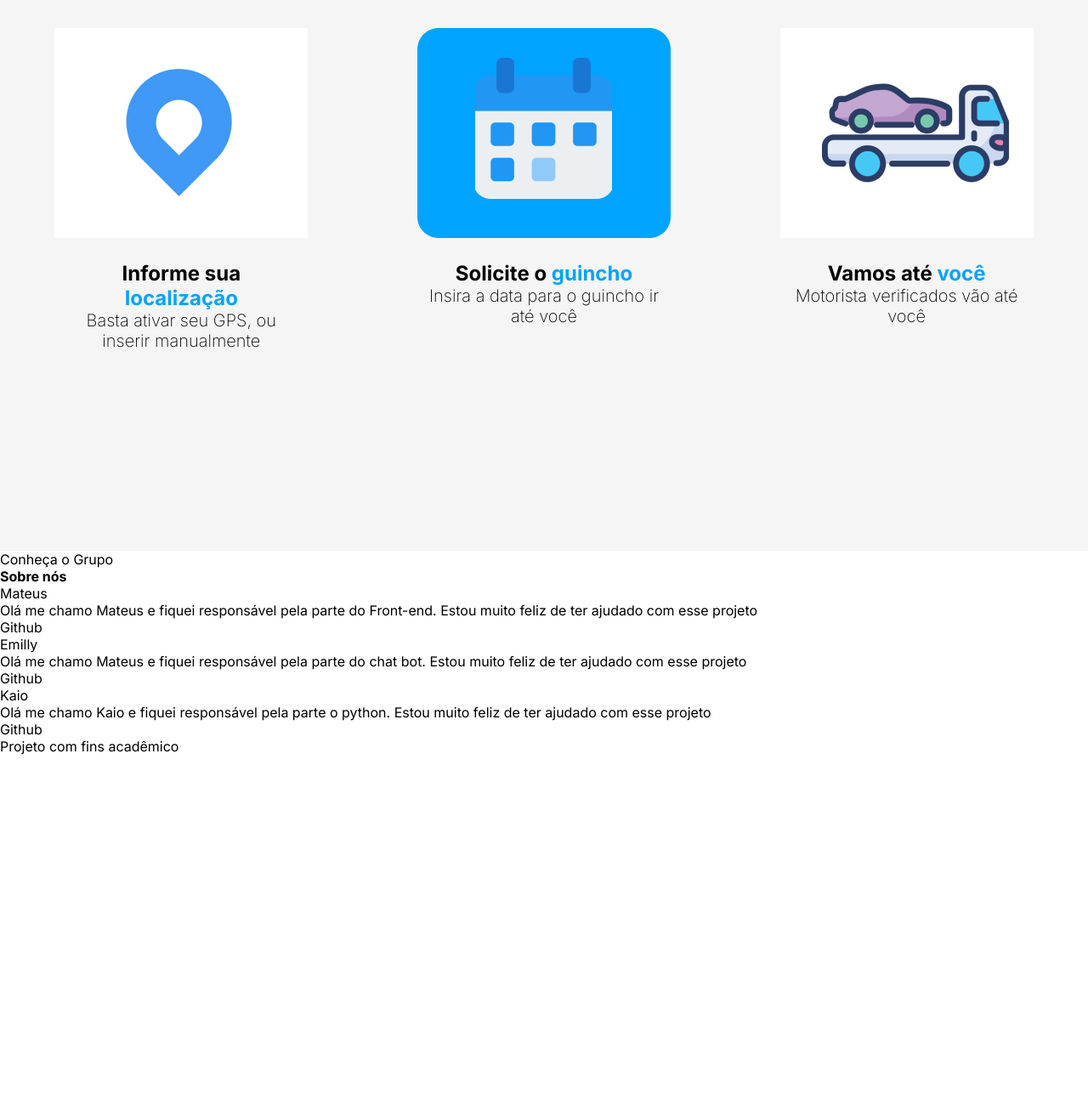
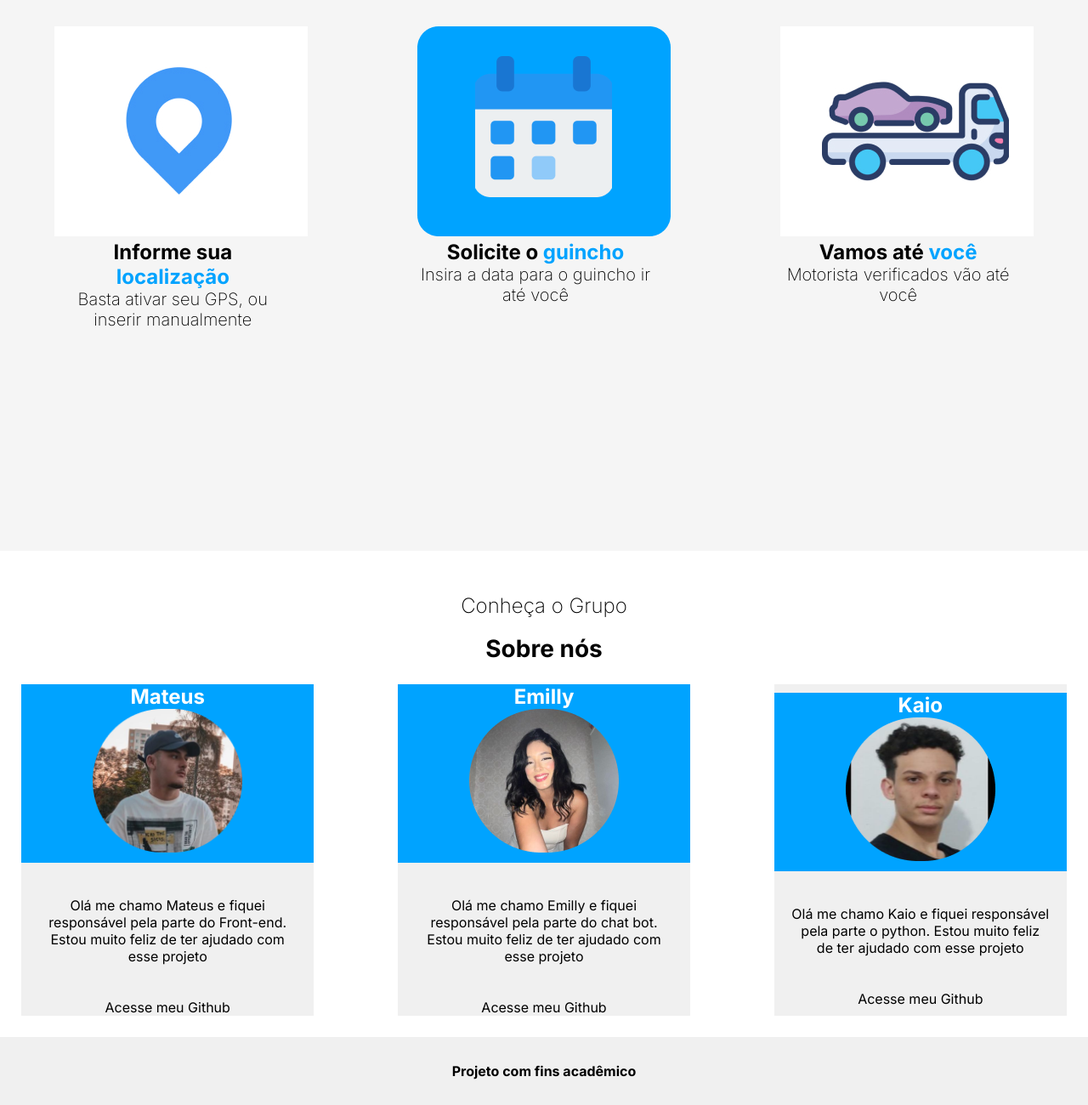
Before and after one commit to mateush-souza/challegen-fiap, a plain HTML site: page src/index.html in a window 1280 px wide. Shown: the part 1155-2455 px from the top of the page at 85% size. Before the commit the page ends 2043 px from the top, so only its background shows below. Drawn offline with nearby package versions, Linux system fonts and the light colour scheme.

Commit message:
feat: responsive and style create

```diff
--- a/src/assests/css/home.css
+++ b/src/assests/css/home.css
@@ -57,11 +57,6 @@
     border-radius: 50px;
 }
 
-.description-container-work {
-    display: flex;
-    justify-content: space-around;
-}
-
 .text {
     display: flex;
     flex-flow: column;
@@ -78,3 +73,84 @@
     font-size: 20px;
     font-weight: 200;
 }
+
+.cards {
+    display: flex;
+    justify-content: space-between;
+    flex-direction: column;
+    margin-top: 50px;
+}
+
+.grid {
+    padding: 25px;
+    display: flex;
+    justify-content: space-between;
+}
+
+.header-card {
+    background-color: #00A3FF;
+    display: flex;
+    flex-direction: column;
+    width: 100%;
+    height: 210px;
+    align-items: center;
+}
+
+.card-container {
+    display: flex;
+    flex-direction: column;
+    text-align: center;
+    align-items: center;
+    justify-content: center;
+    background-color: #F0F0F0;
+    max-width: 28%;
+}
+
+
+.title-card {
+    font-weight: bold;
+    color: white;
+    font-size: 24px;
+}
+
+.description-card {
+    margin: 40px 20px 40px;
+}
+
+.footer {
+    background-color: #F0F0F0;
+    color: black;
+    width: 100%;
+    font-weight: bold;
+    font-size: 30px;
+    display: flex;
+    align-items: center;
+    justify-content:center;
+    height: 80px;
+    text-align: center;
+}
+
+@media (max-width: 1042px) {
+    .image-home {
+        display: none;
+    }
+    .image-container-work {
+        display: flex;
+        flex-flow: column;
+        align-items: center;
+    }
+    .container-calendar {
+        margin: 35px 0 35px;
+    }
+
+    .grid {
+        display: flex;
+        align-items: center;
+        flex-direction: column;
+    }
+
+    .card-container {
+        margin-bottom: 20px;
+        max-width: 90%;
+    }
+}
--- a/src/index.html
+++ b/src/index.html
@@ -1,40 +1,54 @@
 <!DOCTYPE html>
 <html lang="pt-BR">
+
 <head>
     <meta charset="UTF-8">
     <meta name="viewport" content="width=device-width, initial-scale=1.0">
     <link rel="stylesheet" href="/src/assests/css/home.css">
     <link rel="stylesheet" href="/src/assests/css/header.css">
     <link rel="stylesheet" href="/src/assests/css/reset.css">
-    <link rel="stylesheet" href="https://fonts.googleapis.com/css2?family=Material+Symbols+Outlined:opsz,wght,FILL,GRAD@20..48,100..700,0..1,-50..200" />
+    <link rel="stylesheet"
+        href="https://fonts.googleapis.com/css2?family=Material+Symbols+Outlined:opsz,wght,FILL,GRAD@20..48,100..700,0..1,-50..200" />
     <script src="/src/js/menu.js"></script>
     <title>Projeto</title>
 </head>
+
 <body>
     <header>
-        <!-- <span id="burguer" class="material-symbols-outlined" onclick="clickMenu()">
-            menu
-            </span> -->
         <nav class="navbar">
-            <img
-                class="nav-logo"
-                src="/src/assests/img/porto.png"
-                alt="Logo Porto"
-                width="180px"
-                height="50px"
-            />
+            <img class="nav-logo" src="/src/assests/img/porto.png" alt="Logo Porto" width="180px" height="50px" />
             <ul class="nav-container">
-                <li id="items" class="nav-items"><a href="#">Sobre nós</a></li>
-                <li id="items" class="nav-items"><a href="#">Como trabalhamos</a></li>
-                <li id="items" class="nav-items"><a href="#">Localização</a></li>
+                <li class="nav-items"><a href="#">Sobre nós</a></li>
+                <li class="nav-items"><a href="#">Como trabalhamos</a></li>
+                <li class="nav-items"><a href="#">Localização</a></li>
             </ul>
             <ul class="register">
-                <li id="items" class="nav-items"><a href="#">Inscrever-se</a></li>
+                <li class="nav-items"><a href="#">Inscrever-se</a></li>
                 <li>
-                    <button id="items" class="btn nav-items">Conecte-se</button>
+                    <button class="btn nav-items">Conecte-se</button>
                 </li>
             </ul>
         </nav>
+        <div class="mobile-menu-icon">
+            <button onclick="menuShow()">
+                <img class="icon" src="/src/assests/img/hamburguer.svg" alt="icone menu hamburguer">
+            </button>
+        </div>
+        <div class="mobile-menu">
+            <nav class="nav">
+                <ul class="nav-container">
+                    <li class="nav-items"><a class="link-nav" href="#">Sobre nós</a></li>
+                    <li class="nav-items"><a class="link-nav" href="#">Como trabalhamos</a></li>
+                    <li class="nav-items"><a class="link-nav" href="#">Localização</a></li>
+                </ul>
+                <ul class="register">
+                    <li class="nav-items"><a class="link-nav" href="#">Inscrever-se</a></li>
+                    <li>
+                        <button class="btn nav-items">Conecte-se</button>
+                    </li>
+                </ul>
+            </nav>
+        </div>
     </header>
     <main>
         <section class="banner">
@@ -43,83 +57,101 @@
                 <p class="description">Guinchos autorizados e verificados por especialistas!</p>
                 <button class="btn">Peça já o seu</button>
             </div>
-            <img
-                class="image-home"
-                src="assests/img/banner.jpg"
-                alt="Imagem com varios guinchos em um estacionamento"
-                width="468px"
-                height="568px"
-                loading="lazy"
-            />
+            <img class="image-home" src="assests/img/banner.jpg" alt="Imagem com varios guinchos em um estacionamento"
+                width="468px" height="568px" loading="lazy" />
         </section>
     </main>
     <section class="how-we-work">
         <div class="text-container-work">
             <h2 class="title-work">Como Trabalhamos?</h2>
-            <p class="description-work">Com apenas <span class="description-work blue">3 passos</span> nosso guincho vai até você</p>
+            <p class="description-work">Com apenas <span class="description-work blue">3 passos</span> nosso guincho vai
+                até você</p>
         </div>
         <div class="image-container-work">
-            <img
-                class="location"
-                src="assests/img/location.jpg"
-                alt="Icone de localização"
-                width="298px"
-                height="247px"
-                loading="lazy"
-            />
-            <img
-                class="calendar"
-                src="assests/img/calendar-div.png"
-                alt="Icone de calendário"
-                width="298px"
-                height="247px"
-                loading="lazy"
-            />
-            <img
-                class="trucker"
-                src="assests/img/trucker.jpg"
-                alt="Icone de um guincho"
-                width="298px"
-                height="247px"
-                loading="lazy"
-            />
-        </div>
-        <div class="description-container-work">
+            <div class="container-location">
+                <img class="location" src="assests/img/location.jpg" alt="Icone de localização" width="298px"
+                    height="247px" loading="lazy" />
                 <div class="text">
                     <h3 class="text-work">Informe sua <span class="text-work blue">localização</span></h3>
                     <p class="information">Basta ativar seu GPS, ou inserir manualmente</p>
                 </div>
+            </div>
+            <div class="container-calendar">
+                <img class="calendar" src="assests/img/calendar-div.png" alt="Icone de calendário" width="298px"
+                    height="247px" loading="lazy" />
                 <div class="text">
                     <h3 class="text-work">Solicite o <span class="text-work blue">guincho</span></h3>
                     <p class="information">Insira a data para o guincho ir até você</p>
                 </div>
+            </div>
+            <div class="container-trucker">
+                <img class="trucker" src="assests/img/trucker.jpg" alt="Icone de um guincho" width="298px"
+                    height="247px" loading="lazy" />
                 <div class="text">
-                <h3 class="text-work">Vamos até  <span class="text-work blue">você</span></h3>
+                    <h3 class="text-work">Vamos até <span class="text-work blue">você</span></h3>
                     <p class="information">Motorista verificados vão até você</p>
                 </div>
             </div>
+        </div>
     </section>
-    <section>
-        <span>Conheça o Grupo</span>
-        <h2>Sobre nós</h2>
-        <div>
-            <span>Mateus</span>
-            <p>Olá me chamo Mateus e fiquei responsável pela parte do Front-end. Estou muito feliz de ter ajudado com esse projeto</p>
-            <a href="https://github.com/mateush-souza" target="_blank" rel="noopener noreferrer">Github</a>
+    <section class="cards">
+        <div class="text-container-work">
+            <span class="title-work">Conheça o Grupo</span>
+            <h2 class="description-work">Sobre nós</h2>
         </div>
-        <div>
-            <span>Emilly</span>
-            <p>Olá me chamo Mateus e fiquei responsável pela parte do chat bot. Estou muito feliz de ter ajudado com esse projeto</p>
-            <a href="https://github.com/emillyribeiro90" target="_blank" rel="noopener noreferrer">Github</a>
+        <div class="grid">
+            <div class="card-container">
+                <div class="header-card">
+                    <span class="title-card">Mateus</span>
+                    <img
+                        class="image-card"
+                        src="./assests/img/mateus.png"
+                        alt="Foto do integrante Mateus"
+                        width="176px"
+                        height="169px"
+                    />
                 </div>
-        <div>
-            <span>Kaio</span>
-            <p>Olá me chamo Kaio e fiquei responsável pela parte o python. Estou muito feliz de ter ajudado com esse projeto</p>
-            <a href="https://github.com/KaioCumpian" target="_blank" rel="noopener noreferrer">Github</a>
+                <p class="description-card">Olá me chamo Mateus e fiquei responsável pela parte do Front-end. Estou muito feliz de ter ajudado
+                    com esse projeto</p>
+                <a href="https://github.com/mateush-souza" target="_blank" rel="noopener noreferrer">Acesse meu Github</a>
+            </div>
+            <div class="card-container">
+                <div class="header-card">
+                    <span class="title-card">Emilly</span>
+                    <img
+                        class="image-card"
+                        src="./assests/img/emilly.png"
+                        alt="foto da integrante Emilly"
+                        width="176px"
+                        height="169px"
+                    />
+                </div>
+                <p class="description-card">Olá me chamo Emilly e fiquei responsável pela parte do chat bot. Estou muito feliz de ter ajudado com
+                    esse projeto</p>
+                <a href="https://github.com/emillyribeiro90" target="_blank" rel="noopener noreferrer">Acesse meu Github</a>
+            </div>
+            <div class="card-container">
+                <div class="header-card">
+                    <span class="title-card">Kaio</span>
+                    <img
+                        class="image-card"
+                        src="./assests/img/kaio.png"
+                        alt="Foto do integrante Kaio"
+                        width="176px"
+                        height="169px"
+                    />
+                </div>
+                <p class="description-card">Olá me chamo Kaio e fiquei responsável pela parte o python. Estou muito feliz de ter ajudado com esse
+                    projeto</p>
+                <a href="https://github.com/KaioCumpian" target="_blank" rel="noopener noreferrer">Acesse meu Github</a>
+            </div>
         </div>
     </section>
     <footer>
+        <div class="footer">
             <span>Projeto com fins acadêmico</span>
+        </div>
     </footer>
 </body>
+
 </html>
--- a/src/js/menu.js
+++ b/src/js/menu.js
@@ -1,3 +1,10 @@
-function clickMenu(){
-        items.style.display = "block";
+function menuShow() {
+    let menuMobile = document.querySelector('.mobile-menu');
+    if (menuMobile.classList.contains('open')) {
+        menuMobile.classList.remove('open');
+        document.querySelector('.icon').src = "/src/assests/img/hamburguer.svg";
+    } else {
+        menuMobile.classList.add('open');
+        document.querySelector('.icon').src = "/src/assests/img/close.svg";
+    }
 }
```
Also changed, not shown: src/assests/css/header.css (+76 -20 lines), src/assests/img/close.svg (added), src/assests/img/emilly.png (added), src/assests/img/hamburguer.svg (added), src/assests/img/kaio.png (added), src/assests/img/mateus.png (added). Lines whose indentation alone changed are shown as unchanged.
